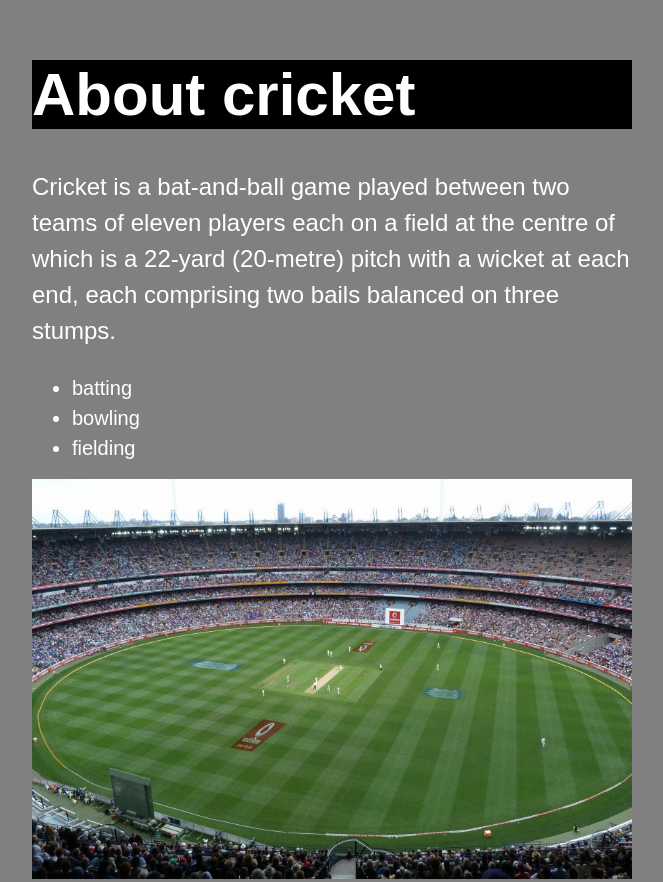
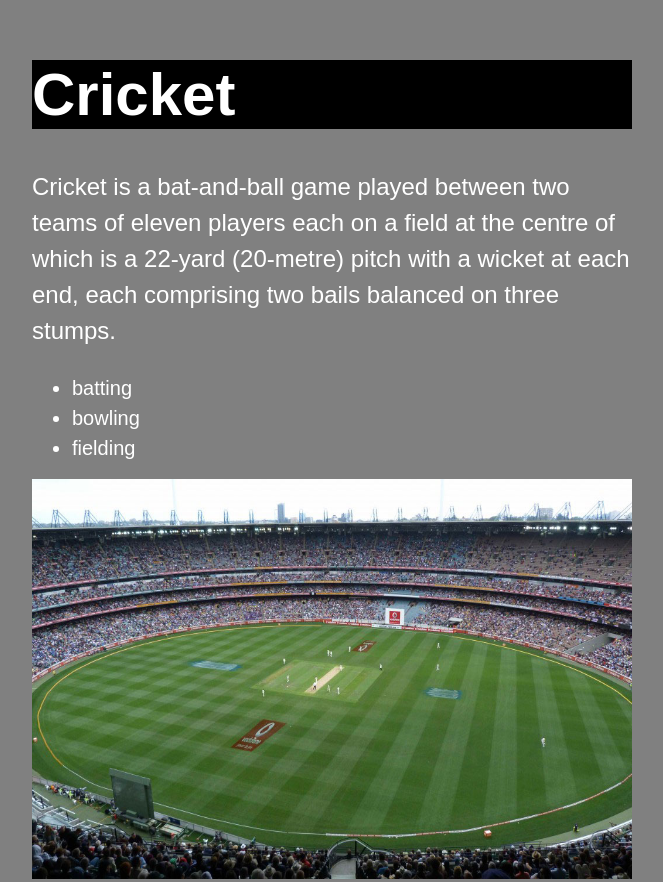
Before and after one commit to saidhamza1999/my-first-live-website, a plain HTML site: page index.html in a window 1280 px wide. Shown: the top 882 px of the page, without its empty margins (308-971 px from the left). Drawn offline with Linux system fonts and the light colour scheme; a web font is replaced by a local one.

Commit message:
update heading post

```diff
--- a/index.html
+++ b/index.html
@@ -6,7 +6,7 @@
         <link href="https://fonts.googleapis.com/css2?family=Anek+Latin&display=swap" rel="stylesheet">
     </head>
     <body>
-        <h1>About cricket</h1>
+        <h1>Cricket</h1>
         <p>Cricket is a bat-and-ball game played between two teams of eleven players each on a field at the centre of which is a 22-yard (20-metre) pitch with a wicket at each end, each comprising two bails balanced on three stumps.</p>
         <ul>
             <li>batting</li>
```
